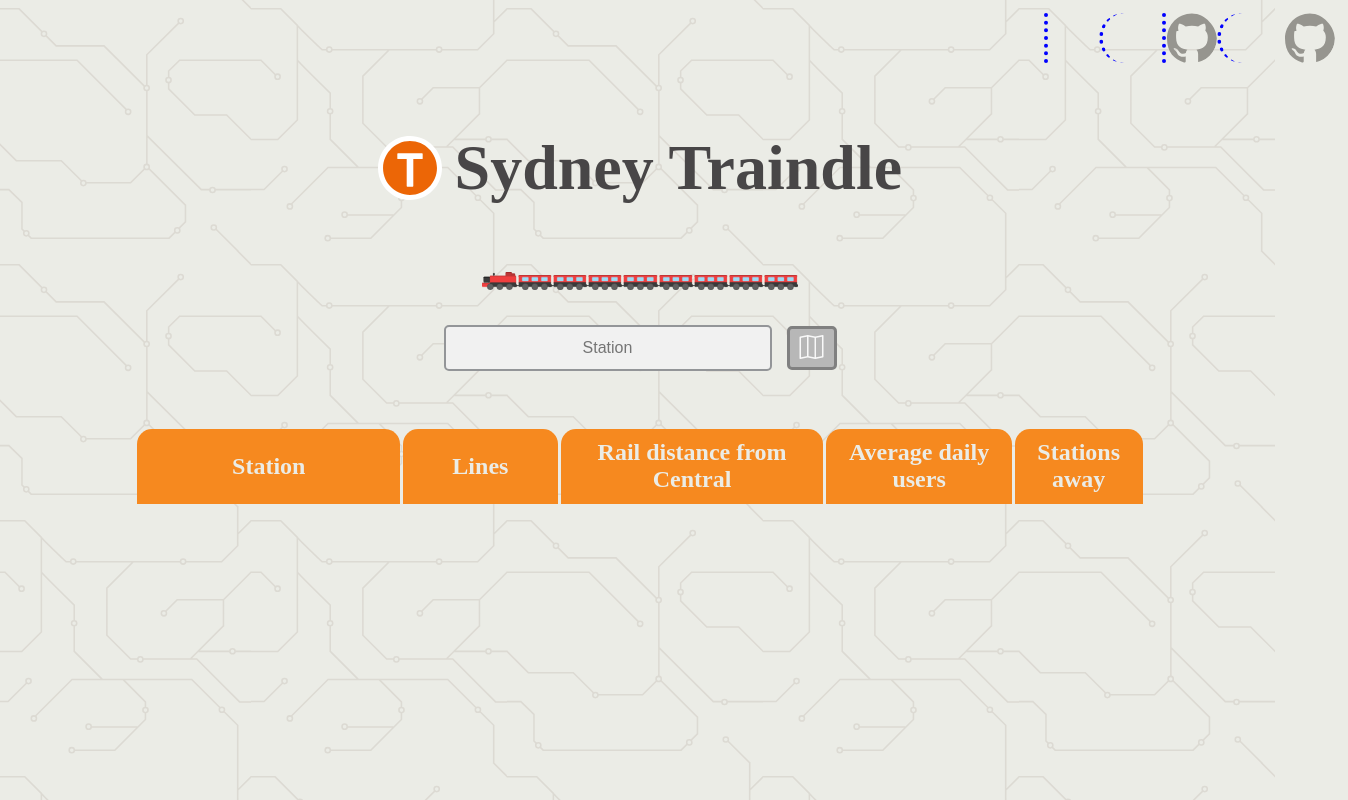
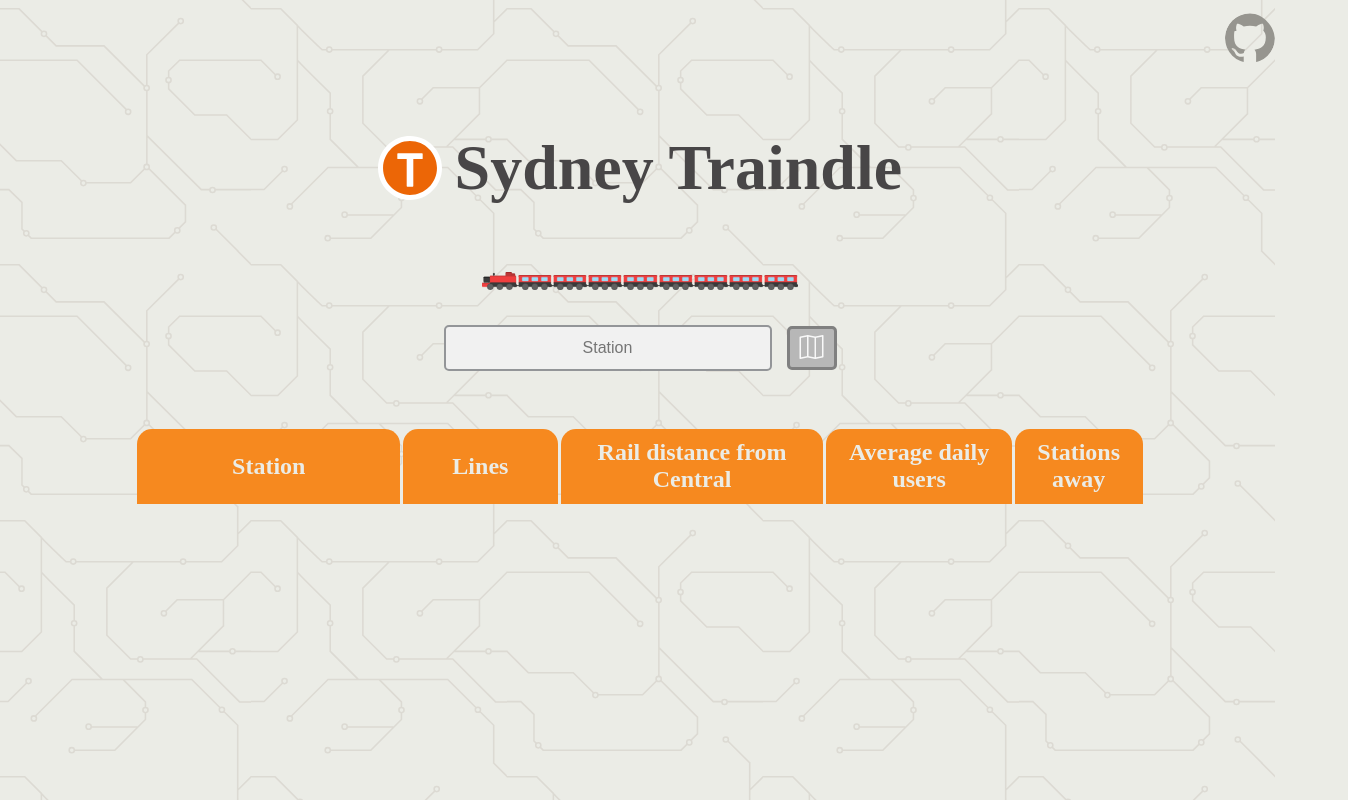
Before and after one commit to sunnyyuqingchen/sydney_traindle, a React (Vite) app: page / in a window 1280 px wide. Shown: the whole page, 1348 px wide, since content can reach past the window. Built offline with nearby package versions, Linux system fonts and the light colour scheme; a web font is replaced by a local one.

Commit message:
removed accidentally pushed header tweaks

```diff
--- a/src/components/pageHeader.jsx
+++ b/src/components/pageHeader.jsx
@@ -13,7 +13,6 @@ class Header extends React.Component {
     render() {
       return <div className="header">
         <Icon logo='github-logo.svg' link='https://github.com/hempunyane/hempunyane.github.io'/>
-        <Icon logo='github-logo.svg' link='https://github.com/hempunyane/hempunyane.github.io'/>
       </div>;
     }
   }
--- a/src/index.css
+++ b/src/index.css
@@ -314,19 +314,11 @@ input {
 .header {
   position: absolute;
   top: 1vw;
-  right: 0px;
   width: 99vw;
   height: 50px;
   display: flex;
   flex-direction: row-reverse;
   align-items: center;
-
-}
-
-.header * {
-  border-left: 4px dotted blue;
-  padding-left: 5vw;
-  right: 1vw;
 }
 
 a:has(.header-logo) {
```
